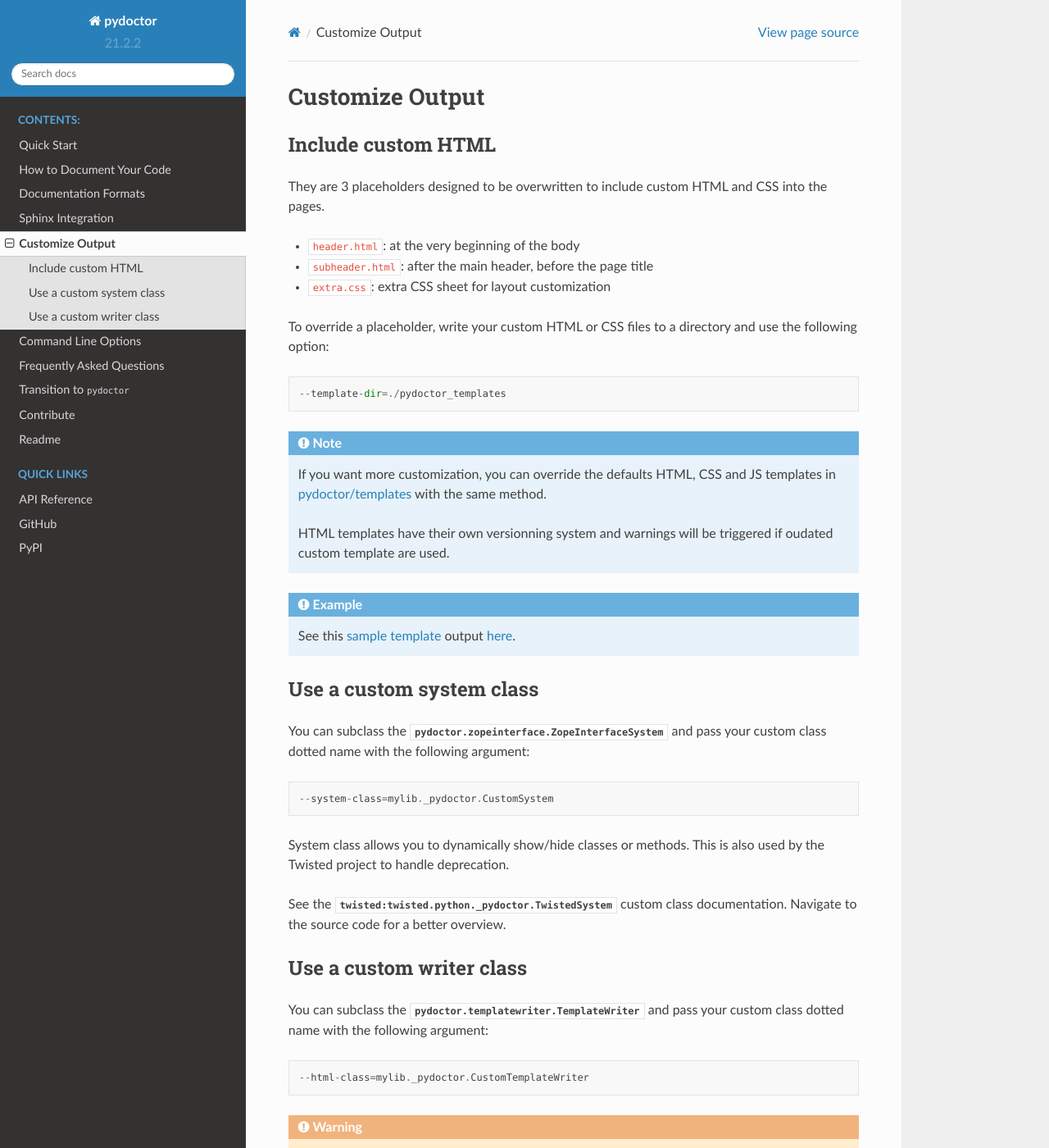
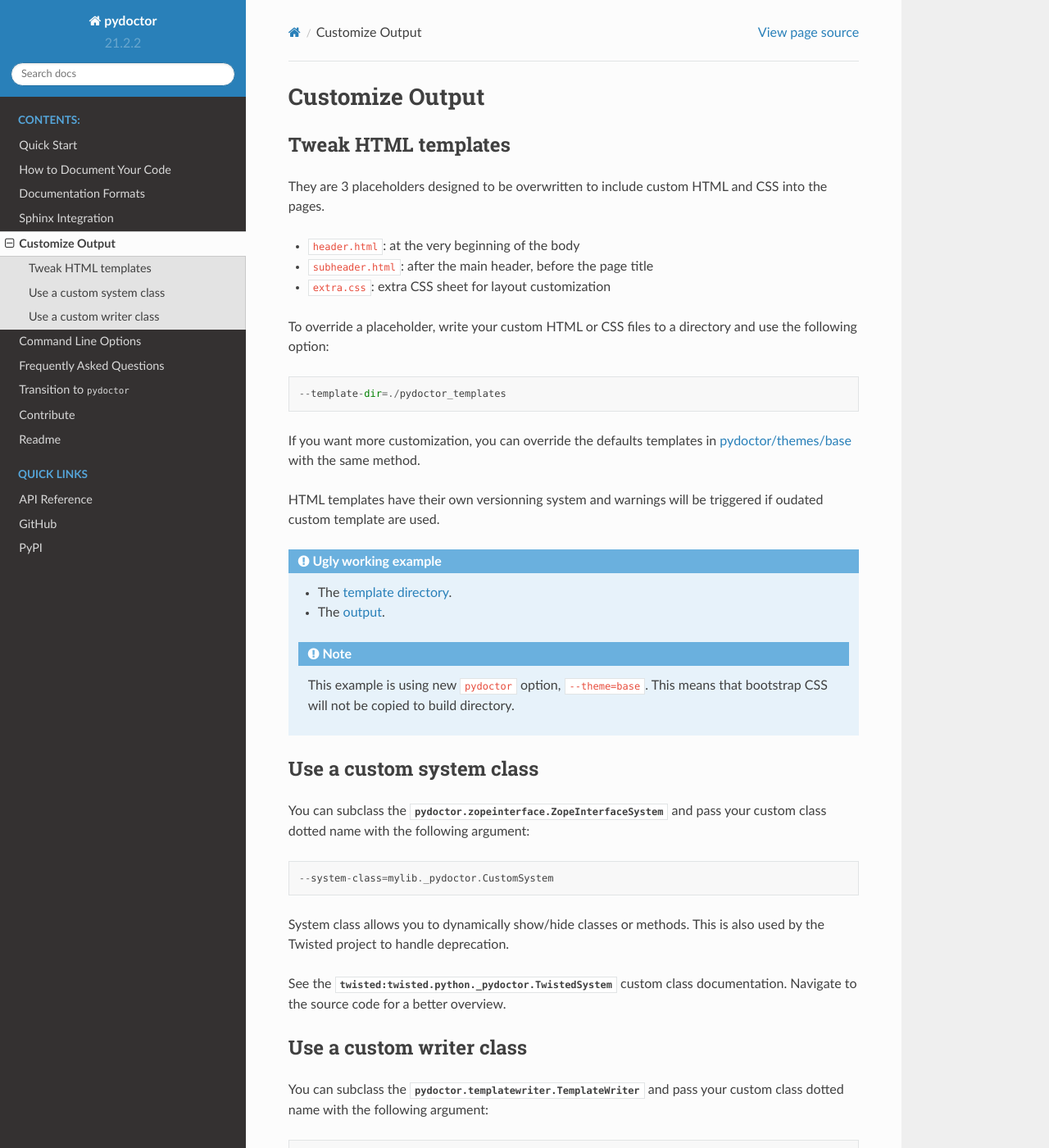
Before and after one commit to twisted/pydoctor, a Sphinx documentation site: the page built from docs/source/customize.rst, in a window 1280 px wide and 1400 px high. Shown: the whole window at 82% size. Built offline with Sphinx 7.4.7 and the Read the Docs theme 2.0.0, drawn with Linux system fonts in a browser that asks for light colours.

Commit message:
Update documentation

```diff
--- a/docs/sample_template/extra.css
+++ b/docs/sample_template/extra.css
@@ -1,5 +1,5 @@
 #banner {
-    background: #444;
+    background: rgb(150, 150, 150);
     background-image: linear-gradient(bottom, rgba(0, 0, 0, 0), rgba(0, 0, 0, .3));
     width: 100%;
     padding: 10px;
--- a/docs/source/conf.py
+++ b/docs/source/conf.py
@@ -113,6 +113,7 @@
         f'--project-version={version}',
         '--docformat=epytext',
         '--project-url=../customize.html',
+        '--theme=base',
         f'--template-dir={_pydoctor_root}/docs/sample_template',
         f'{_pydoctor_root}/pydoctor',
         ] + _common_args,
--- a/docs/source/customize.rst
+++ b/docs/source/customize.rst
@@ -2,8 +2,8 @@
 Customize Output
 ================
 
-Include custom HTML
--------------------
+Tweak HTML templates
+--------------------
 
 They are 3 placeholders designed to be overwritten to include custom HTML and CSS into the pages.
 
@@ -16,19 +16,21 @@
 
   --template-dir=./pydoctor_templates
 
-.. note::
+If you want more customization, you can override the defaults templates in
+`pydoctor/themes/base <https://github.com/twisted/pydoctor/tree/master/pydoctor/themes/base>`_
+with the same method.
 
-  If you want more customization, you can override the defaults
-  HTML, CSS and JS templates in
-  `pydoctor/templates <https://github.com/twisted/pydoctor/tree/master/pydoctor/templates>`_
-  with the same method.
+HTML templates have their own versionning system and warnings will be triggered if oudated custom template are used.
 
-  HTML templates have their own versionning system and warnings will be triggered if oudated custom template are used.
+.. admonition:: Ugly working example
 
-.. admonition:: Example
+  - The `template directory  <https://github.com/twisted/pydoctor/tree/master/docs/sample_template>`_.
+  - The `output <custom_template_demo/pydoctor.html>`_.
 
-    See this `sample template <https://github.com/twisted/pydoctor/tree/master/docs/sample_template>`_
-    output `here <custom_template_demo/pydoctor.html>`_.
+  .. note::
+
+    This example is using new ``pydoctor`` option, ``--theme=base``.
+    This means that bootstrap CSS will not be copied to build directory.
 
 Use a custom system class
 -------------------------
```
